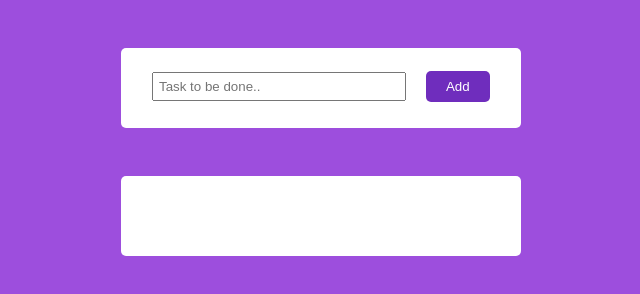
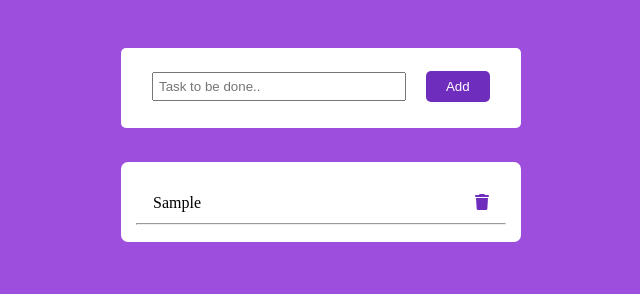
Before and after one commit to SanmiJohn/To-Do-List, a plain HTML site: page index.html in a window 1280 px wide. Both pictures are taken after typing "Sample" into the empty fields and a click on the button "Add". Shown: the whole page, without its empty margins (359-999 px from the left). Drawn offline with Linux system fonts and the light colour scheme.

Commit message:
Update app.js

```diff
--- a/app.css
+++ b/app.css
@@ -42,6 +42,32 @@ section>button {
 .todoitems {
     background-color: white;
     width: 25rem;
-    height: 5rem;
-    border-radius: 5px;
+    height: 3rem;
+    border-radius: 7px;
+    padding-top: 2rem;
+    margin-top: -0.9rem;
 }
+
+.hrline {
+    width: 23rem;
+}
+
+.fa-solid {
+    color: #6f2dbd;
+    float: right;
+    margin-right: 2rem;
+    /* margin-top: 0.3rem; */
+    margin-bottom: 0.7rem;
+}
+
+.todowords {
+    float: left;
+    margin-left: 2rem;
+    /* margin-top: 0.3rem; */
+    margin-bottom: 0.7rem;
+}
+
+.crossitem {
+    color: black;
+    text-decoration: line-through;
+}
--- a/app.js
+++ b/app.js
@@ -1,16 +1,38 @@
 const TodoBox = document.getElementById('todobox')
 const Addbtn = document.querySelector(".addbtn")
-const Input = document.querySelector("#input")
+const Inputbox = document.querySelector("#input")
 
 function Add() {
-    console.log(Input.value)
-    Input.value = ''
-    TodoBox.classList.add('todoitems')
+    if (Inputbox.value) {
+        let TodoBar = document.createElement('div')
+        let TodoWords = document.createElement('span')
+        TodoWords.classList.add('todowords')
+        TodoBar.classList.add('todoitems')
 
-    let InputValue = document.createElement('div')
-    InputValue.innerText = Input.value
-    TodoBox.append(InputValue)
+        let Hr = document.createElement('hr')
+        Hr.classList.add('hrline')
+
+        let Icon = document.createElement('i')
+        Icon.classList.add('fa-solid', 'fa-trash')
+
+        TodoWords.innerText = Inputbox.value
+
+        TodoBar.append(TodoWords)
+        TodoBar.append(Icon)
+        TodoBar.append(Hr)
+        TodoBox.append(TodoBar)
+
+        Inputbox.value = ''
+    } else {
+        alert('Input task to be done')
+    }
+
+    function Cross() {
+        Span.classList.add('crossitem')
+    }
+
+    let Span = document.querySelector('span')
+    Span.addEventListener("click", Cross)
 }
 
 Addbtn.addEventListener("click", Add)
-// Addbtn.addEventListener("click", Cross)
--- a/index.html
+++ b/index.html
@@ -14,14 +14,16 @@
         <section>
             <input type="text" placeholder="Task to be done.." id="input">
             <button class="addbtn">Add</button>
+            <!-- <i class="fa-solid fa-trash"></i> -->
         </section>
 
-        <aside>
-            <div id="todobox">
+        <aside id="todobox">
 
-            </div>
         </aside>
+
+
     </main>
+    <script src="https://kit.fontawesome.com/f5f66ca13d.js" crossorigin="anonymous"></script>
 
     <script src="app.js"></script>
 </body>
```
